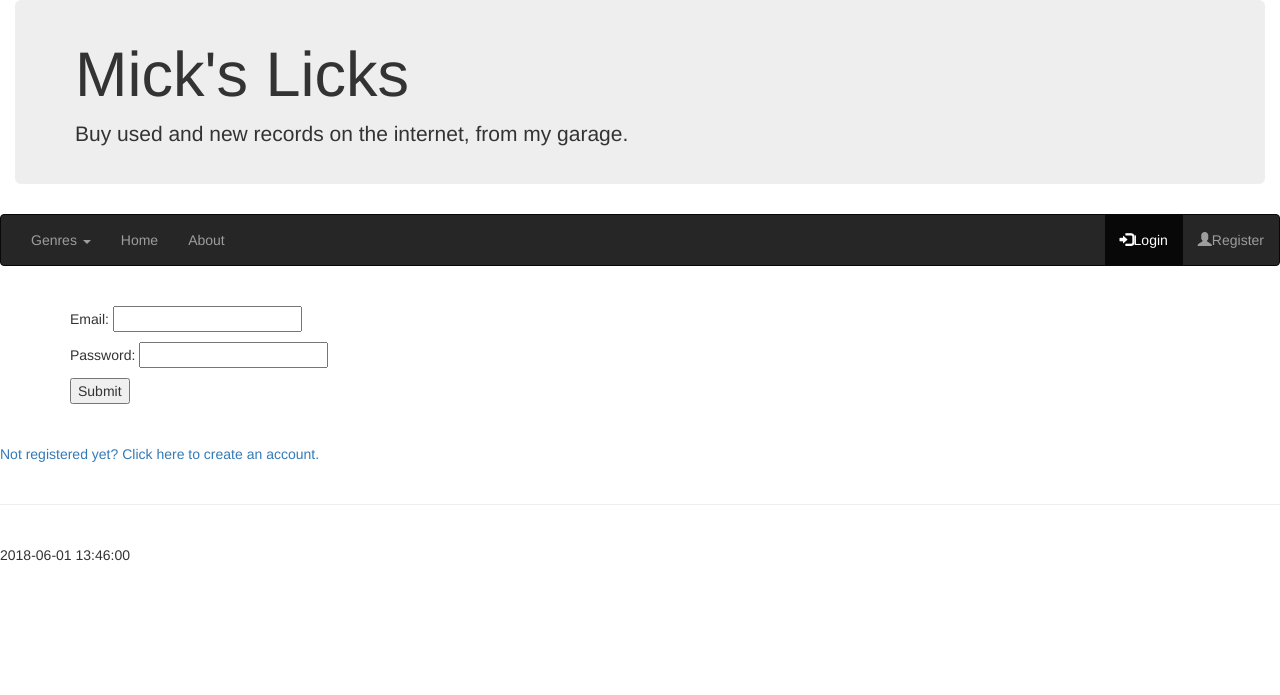
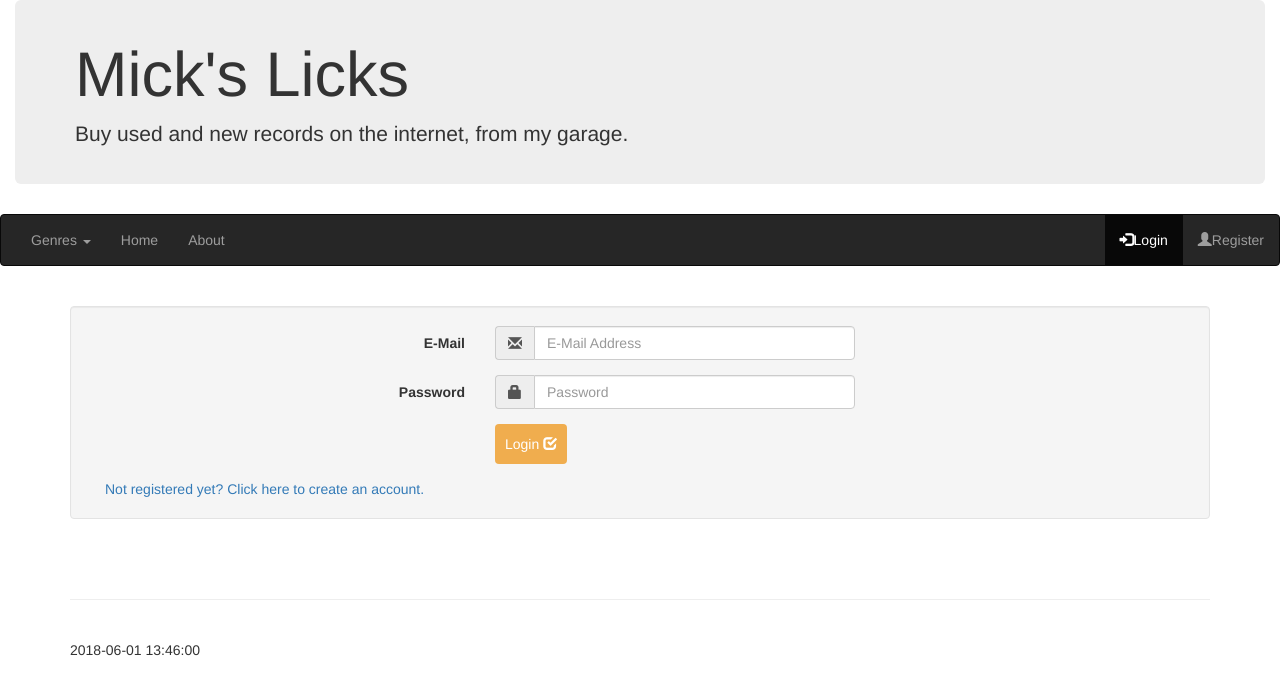
Before and after one commit to aidanranney/e-commerce-project, a PHP site: page /login.php in a window 1280 px wide. Shown: the top 695 px of the page. Run offline with PHP 8.4, Linux system fonts and the light colour scheme; data that the repository does not hold is empty; some libraries are stand-ins or nearby versions.

Commit message:
Applied registration template to login

```diff
--- a/web/login.php
+++ b/web/login.php
@@ -7,19 +7,42 @@ include ('connection.php');
 <div class="container">
 <?php
 if (isset($_GET['itemNumber'])) {
-  echo "<form id='myForm' action='loginconfirm.php?itemNumber=" . $_GET['itemNumber'] . "' method='POST'>";
+  echo "<form class='well form-horizontal' id='myForm' action='loginconfirm.php?itemNumber=" . $_GET['itemNumber'] . "' method='POST'>";
 } else {
-  echo "<form id='myForm' action='loginconfirm.php' method='POST'>";
+  echo "<form class='well form-horizontal' id='myForm' action='loginconfirm.php' method='POST'>";
 }
 ?>
-  <p> Email: <input type="text" name="useremail" id="useremail" required pattern="^([^\x00-\x20\x22\x28\x29\x2c\x2e\x3a-\x3c\x3e\x40\x5b-\x5d\x7f-\xff]+|\x22([^\x0d\x22\x5c\x80-\xff]|\x5c[\x00-\x7f])*\x22)(\x2e([^\x00-\x20\x22\x28\x29\x2c\x2e\x3a-\x3c\x3e\x40\x5b-\x5d\x7f-\xff]+|\x22([^\x0d\x22\x5c\x80-\xff]|\x5c[\x00-\x7f])*\x22))*\x40([^\x00-\x20\x22\x28\x29\x2c\x2e\x3a-\x3c\x3e\x40\x5b-\x5d\x7f-\xff]+|\x5b([^\x0d\x5b-\x5d\x80-\xff]|\x5c[\x00-\x7f])*\x5d)(\x2e([^\x00-\x20\x22\x28\x29\x2c\x2e\x3a-\x3c\x3e\x40\x5b-\x5d\x7f-\xff]+|\x5b([^\x0d\x5b-\x5d\x80-\xff]|\x5c[\x00-\x7f])*\x5d))*$"></p>
-  <p> Password: <input type="password" name="password" id="password" required minlength="4"></p>
-  <input type="submit" value="Submit"/>
+<div class="container">
+
+  <div class="form-group">
+    <label class="col-md-4 control-label">E-Mail</label>
+      <div class="col-md-4 inputGroupContainer">
+      <div class="input-group">
+          <span class="input-group-addon"><i class="glyphicon glyphicon-envelope"></i></span>
+    <input name="useremail" placeholder="E-Mail Address" class="form-control"  type="text" required pattern="^([^\x00-\x20\x22\x28\x29\x2c\x2e\x3a-\x3c\x3e\x40\x5b-\x5d\x7f-\xff]+|\x22([^\x0d\x22\x5c\x80-\xff]|\x5c[\x00-\x7f])*\x22)(\x2e([^\x00-\x20\x22\x28\x29\x2c\x2e\x3a-\x3c\x3e\x40\x5b-\x5d\x7f-\xff]+|\x22([^\x0d\x22\x5c\x80-\xff]|\x5c[\x00-\x7f])*\x22))*\x40([^\x00-\x20\x22\x28\x29\x2c\x2e\x3a-\x3c\x3e\x40\x5b-\x5d\x7f-\xff]+|\x5b([^\x0d\x5b-\x5d\x80-\xff]|\x5c[\x00-\x7f])*\x5d)(\x2e([^\x00-\x20\x22\x28\x29\x2c\x2e\x3a-\x3c\x3e\x40\x5b-\x5d\x7f-\xff]+|\x5b([^\x0d\x5b-\x5d\x80-\xff]|\x5c[\x00-\x7f])*\x5d))*$">
+      </div>
+    </div>
+  </div>
+
+  <div class="form-group">
+    <label class="col-md-4 control-label">Password</label>
+      <div class="col-md-4 inputGroupContainer">
+      <div class="input-group">
+          <span class="input-group-addon"><i class="glyphicon glyphicon-lock"></i></span>
+    <input name="password" placeholder="Password" class="form-control"  type="password" required minlength="4">
+      </div>
+    </div>
+  </div>
+
+  <div class="form-group">
+    <label class="col-md-4 control-label"></label>
+    <div class="col-md-4">
+      <button type="submit" class="btn btn-warning"> Login <span class="glyphicon glyphicon-check"></span></button>
+    </div>
+  </div>
+<a href="register.php">Not registered yet? Click here to create an account.</a>
 </form>
 </div>
-<br>
-<br>
-<a href="register.php">Not registered yet? Click here to create an account.</a>
 
 <?php
 include ('footer.php');
```
